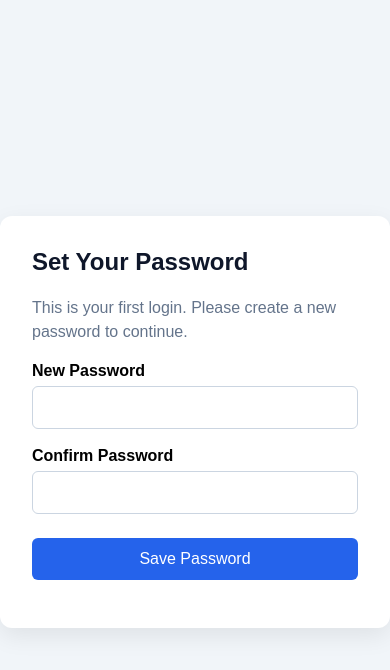
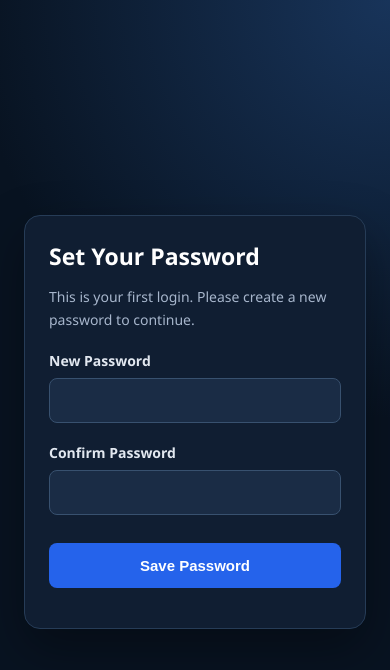
Before and after one commit to Shalien14/PresenX, a plain HTML site: page frontend/set_password.html in a window 390 px wide. Drawn offline with Linux system fonts and the light colour scheme.

Commit message:
feat: improve employee onboarding UI and password setup experience

```diff
--- a/frontend/set_password.html
+++ b/frontend/set_password.html
@@ -19,54 +19,79 @@
             display: flex;
             justify-content: center;
             align-items: center;
-            font-family: Arial, sans-serif;
-            background: #f1f5f9;
+            padding: 24px;
+            font-family: 'Segoe UI', Arial, sans-serif;
+            background:
+                radial-gradient(circle at top right, #18345a 0%, transparent 45%),
+                #081321;
+            color: #f8fafc;
         }
 
         .password-card {
-            background: white;
-            padding: 32px;
             width: 100%;
-            max-width: 420px;
-            border-radius: 12px;
-            box-shadow: 0 8px 25px rgba(0,0,0,0.08);
+            max-width: 440px;
+            padding: 36px;
+            background: #101e32;
+            border: 1px solid #263c57;
+            border-radius: 16px;
+            box-shadow: 0 20px 50px rgba(0, 0, 0, 0.35);
         }
 
         h2 {
-            margin-top: 0;
-            color: #0f172a;
+            margin: 0 0 12px;
+            color: #ffffff;
+            font-size: 26px;
+            font-weight: 700;
         }
 
         p {
-            color: #64748b;
-            line-height: 1.5;
+            color: #a7b6cc;
+            line-height: 1.6;
+            font-size: 14px;
         }
 
         label {
             display: block;
-            margin-top: 18px;
-            margin-bottom: 6px;
-            font-weight: bold;
+            margin-top: 20px;
+            margin-bottom: 8px;
+            color: #e2e8f0;
+            font-size: 14px;
+            font-weight: 600;
         }
 
         input {
             width: 100%;
-            padding: 12px;
-            border: 1px solid #cbd5e1;
-            border-radius: 6px;
+            padding: 13px 14px;
+            background: #1a2c45;
+            border: 1px solid #38516f;
+            border-radius: 8px;
+            color: #ffffff;
             font-size: 15px;
+            outline: none;
+            transition: border-color 0.2s, box-shadow 0.2s;
+        }
+
+        input:focus {
+            border-color: #60a5fa;
+            box-shadow: 0 0 0 3px rgba(96, 165, 250, 0.15);
         }
 
         button {
             width: 100%;
-            margin-top: 24px;
-            padding: 12px;
+            margin-top: 28px;
+            padding: 14px;
             border: none;
-            border-radius: 6px;
+            border-radius: 8px;
             background: #2563eb;
-            color: white;
-            font-size: 16px;
+            color: #ffffff;
+            font-size: 15px;
+            font-weight: 600;
             cursor: pointer;
+            transition: background 0.2s;
+        }
+
+        button:hover:not(:disabled) {
+            background: #1d4ed8;
         }
 
         button:disabled {
@@ -77,6 +102,16 @@
         #message {
             margin-top: 16px;
             font-size: 14px;
+        }
+
+        @media (max-width: 480px) {
+            .password-card {
+                padding: 24px;
+            }
+
+            h2 {
+                font-size: 23px;
+            }
         }
     </style>
 </head>
```
Also changed, not shown: frontend/css/employee.css (+133 -0 lines), frontend/employee.html (+26 -6 lines), 1 other file.
